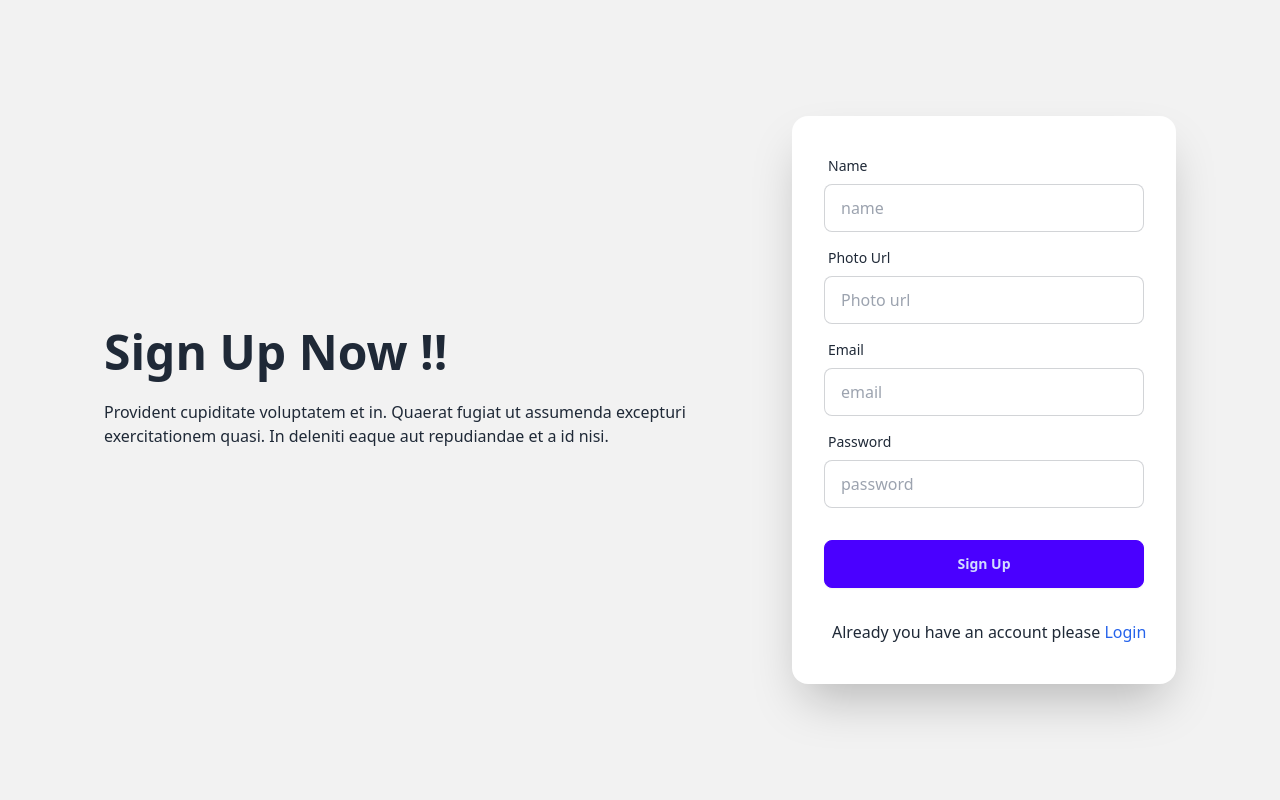
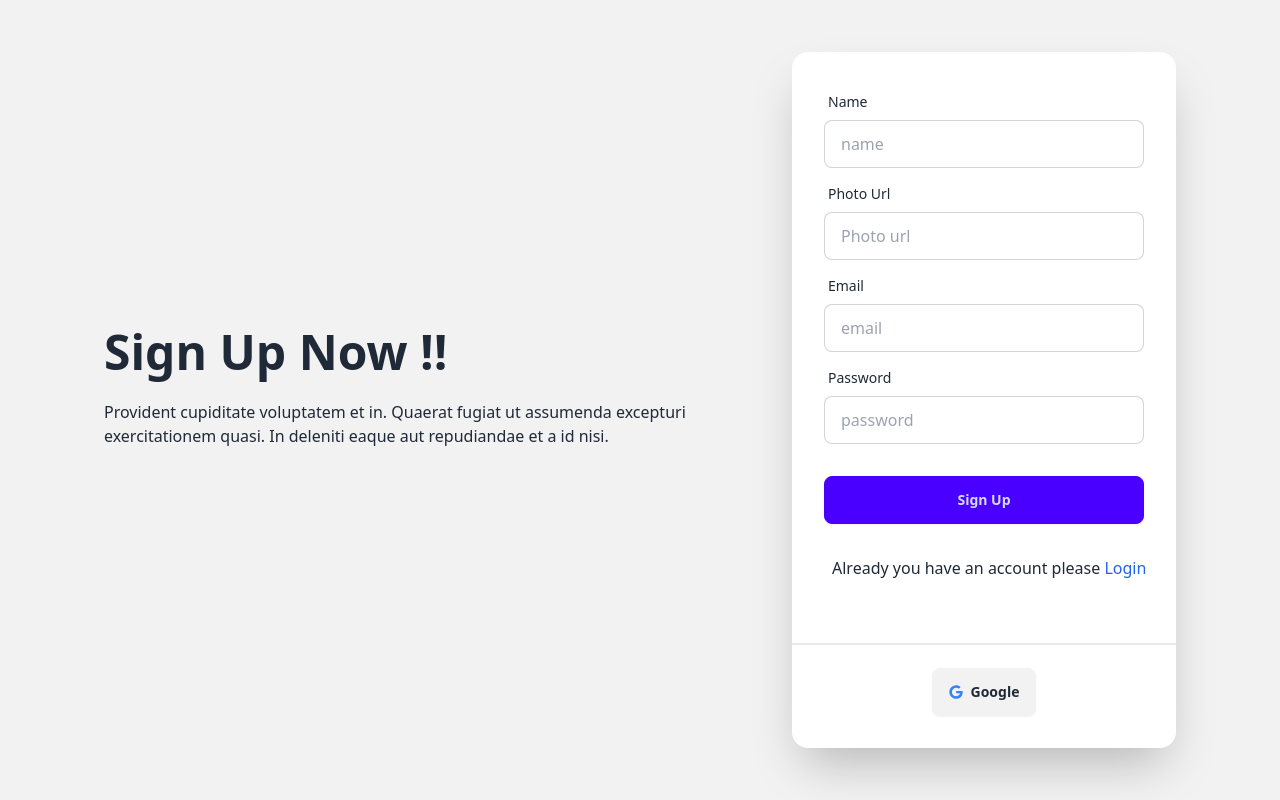
Before and after one commit to ranamiah221/bistro-boss-by-rana-client, a React (Vite) app: page /signUp in a window 1280 px wide. Built offline with nearby package versions, Linux system fonts and the light colour scheme; no server answers.

Commit message:
added google auth provider

```diff
--- a/src/Layout/Dashboard.jsx
+++ b/src/Layout/Dashboard.jsx
@@ -1,21 +1,25 @@
-import { FaAd, FaCalendar, FaHome, FaList, FaSearch, FaShoppingCart } from "react-icons/fa";
+import { FaAd, FaCalendar, FaHome, FaList, FaSearch, FaShoppingCart, FaVoicemail } from "react-icons/fa";
 import { NavLink, Outlet } from "react-router-dom";
+import useCart from "../hooks/useCart";
 
 
 const Dashboard = () => {
+    const[cart]=useCart();
+    const isAdmin=true;
     return (
         <div className="flex">
             <div className="w-64 bg-amber-500 min-h-full">
                   <ul className="menu p-5">
                     <li><NavLink to='/dashboard/userHome'> <FaHome></FaHome> User Home</NavLink></li>
                     <li><NavLink to='/dashboard/reservation'> <FaCalendar></FaCalendar> Reservation</NavLink></li>
-                    <li><NavLink to='/dashboard/cart'> <FaShoppingCart></FaShoppingCart> My cart</NavLink></li>
+                    <li><NavLink to='/dashboard/cart'> <FaShoppingCart></FaShoppingCart> My cart ({cart.length})</NavLink></li>
                     <li><NavLink to='/dashboard/review'> <FaAd></FaAd>Add a Review</NavLink></li>
                     <li><NavLink to='/dashboard/booking'> <FaList></FaList> My Booking</NavLink></li>
                     <div className="divider"></div>
 
                     <li><NavLink to='/'> <FaHome></FaHome>Home</NavLink></li>
                     <li><NavLink to='/order/salad'> <FaSearch></FaSearch>Menu</NavLink></li>
+                    <li><NavLink to='/order/salad'> <FaVoicemail></FaVoicemail>Contract</NavLink></li>
                   </ul>
             </div>
             <div className="flex-1 p-4">
--- a/src/Pages/Login/Login.jsx
+++ b/src/Pages/Login/Login.jsx
@@ -4,6 +4,7 @@ import { AuthContext } from '../component/Provider/AuthProvider';
 import { Link, useLocation, useNavigate } from 'react-router-dom';
 import Swal from 'sweetalert2';
 import { Navigate } from 'react-router-dom';
+import SocialLogin from '../component/SocialLogin/SocialLogin';
 const Login = () => {
 
     const [disabled, setDisabled]=useState(true);
@@ -82,7 +83,8 @@ const Login = () => {
                 <input disabled={false} className="btn btn-primary" type="submit" value="Login" />
               </div>
             </form>
-            <p>New Here ! <small>Create an new account please  </small><Link to='/signUp' className='text-blue-500 font-medium text-base'>Sign Up</Link></p>
+            <p className='p-8'>New Here ! <small>Create an new account please  </small><Link to='/signUp' className='text-blue-500 font-medium text-base'>Sign Up</Link></p>
+            <SocialLogin></SocialLogin>
           </div>
         </div>
       </div>
--- a/src/Pages/SignUp/SignUp.jsx
+++ b/src/Pages/SignUp/SignUp.jsx
@@ -3,12 +3,15 @@ import { useForm } from "react-hook-form";
 import { Link, useNavigate } from "react-router-dom";
 import { AuthContext } from './../component/Provider/AuthProvider';
 import Swal from "sweetalert2";
+import useAxiosPublic from "../../hooks/useAxiosPublic";
+import SocialLogin from "../component/SocialLogin/SocialLogin";
 
 
 const SignUp = () => {
   const navigate=useNavigate();
   const { register, handleSubmit, reset, formState: { errors } } = useForm();
   const{createUser, updateUserProfile}=useContext(AuthContext);
+  const axiosPublic =useAxiosPublic();
   const onSubmit = data =>{
     console.log(data);
     createUser(data.email, data.password)
@@ -17,7 +20,15 @@ const SignUp = () => {
       console.log(loggedUser);
       updateUserProfile(data.name, data.photoURL)
       .then(()=>{
-           console.log('user profile updated now')
+           const userInfo={
+            name:data.name,
+            email:data.email,
+
+           }
+            axiosPublic.post('/users',userInfo)
+            .then(res=>{
+              console.log('user added the database');
+              if(res.data.insertedId){
                 reset();
                 Swal.fire({
                  position: "top-end",
@@ -27,6 +38,10 @@ const SignUp = () => {
                  timer: 1500
                });
                navigate('/');
+              }
+
+            })
+
       })
       .catch((error)=>{
         console.log(error);
@@ -75,6 +90,7 @@ const SignUp = () => {
               </div>
             </form>
             <p className="pl-10 mb-10">Already you have an account please  <Link className="text-blue-600 text-base font-medium" to='/login'>Login</Link></p>
+            <SocialLogin></SocialLogin>
           </div>
         </div>
       </div>
--- a/src/Pages/component/Provider/AuthProvider.jsx
+++ b/src/Pages/component/Provider/AuthProvider.jsx
@@ -1,5 +1,5 @@
 import { createContext, useEffect, useState } from "react";
-import { createUserWithEmailAndPassword, getAuth, onAuthStateChanged, signInWithEmailAndPassword, signOut, updateProfile } from "firebase/auth";
+import { GoogleAuthProvider, createUserWithEmailAndPassword, getAuth, onAuthStateChanged, signInWithEmailAndPassword, signInWithPopup, signOut, updateProfile } from "firebase/auth";
 import { app } from "../../../firebase/firebase.config";
 
 export const AuthContext = createContext(null);
@@ -7,6 +7,7 @@ const auth = getAuth(app);
 const AuthProvider = ({children}) => {
     const [user, setUser]= useState(null);
     const [loading, setLoading]= useState(true);
+    const googleProvider= new GoogleAuthProvider();
     // create user
     const createUser=(email,password)=>{
         setLoading(true);
@@ -16,6 +17,11 @@ const AuthProvider = ({children}) => {
     const signIn=(email, password)=>{
         setLoading(true);
         return signInWithEmailAndPassword(auth, email, password);
+    }
+    // google auth provider..
+    const googleSignIn=()=>{
+        setLoading(true);
+        return signInWithPopup(auth, googleProvider);
     }
     // logOut
     const logOut=()=>{
@@ -44,6 +50,7 @@ const AuthProvider = ({children}) => {
         loading,
         createUser,
         signIn,
+        googleSignIn,
         logOut,
         updateUserProfile
     }
--- /dev/null
+++ b/src/Pages/component/SocialLogin/SocialLogin.jsx
@@ -0,0 +1,38 @@
+import { FaGoogle } from "react-icons/fa";
+import useAuth from "../../../hooks/useAuth";
+import useAxiosPublic from "../../../hooks/useAxiosPublic";
+import { useNavigate } from "react-router-dom";
+
+
+const SocialLogin = () => {
+    const axiosPublic=useAxiosPublic();
+    const {googleSignIn}=useAuth();
+    const navigate=useNavigate();
+    const handleGoogleSignIn=()=>{
+        googleSignIn()
+        .then(result=>{
+            console.log(result.user);
+            const userInfo={
+                email:result.user?.email,
+                name:result.user?.displayName,
+            }
+           axiosPublic.post('/users',userInfo)
+           .then(res=>{
+            console.log(res.data)
+             navigate('/');
+           })
+        })
+    }
+  return (
+    <div>
+    <div className="divider"></div>
+      <div className="flex justify-center mb-8">
+        <button onClick={handleGoogleSignIn} className="btn">
+            <FaGoogle className="text-blue-500"></FaGoogle>Google
+        </button>
+      </div>
+    </div>
+  );
+};
+
+export default SocialLogin;
--- /dev/null
+++ b/src/hooks/useAxiosPublic.jsx
@@ -0,0 +1,10 @@
+import axios from "axios";
+
+export const axiosPublic=axios.create({
+    baseURL:'http://localhost:5000'
+})
+const useAxiosPublic = () => {
+    return axiosPublic;
+};
+
+export default useAxiosPublic;
```
Lines whose indentation alone changed are shown as unchanged.
